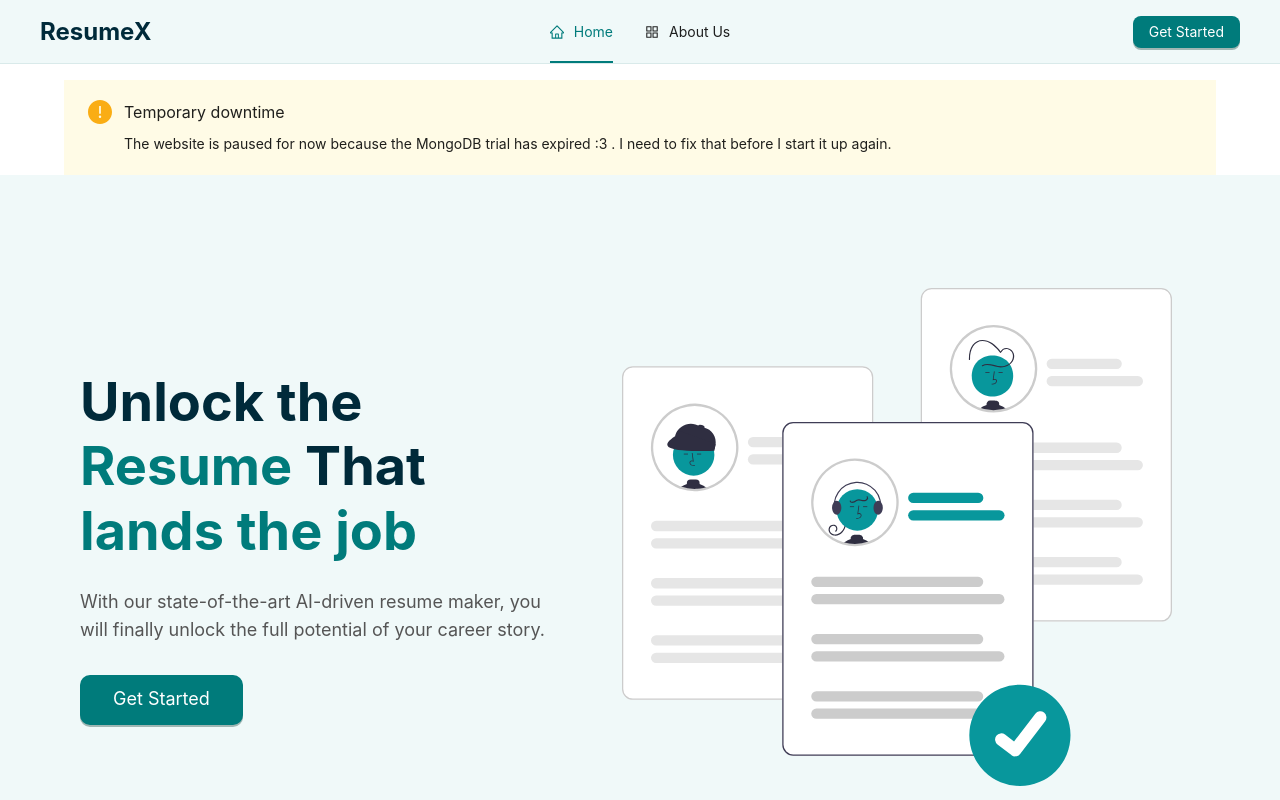
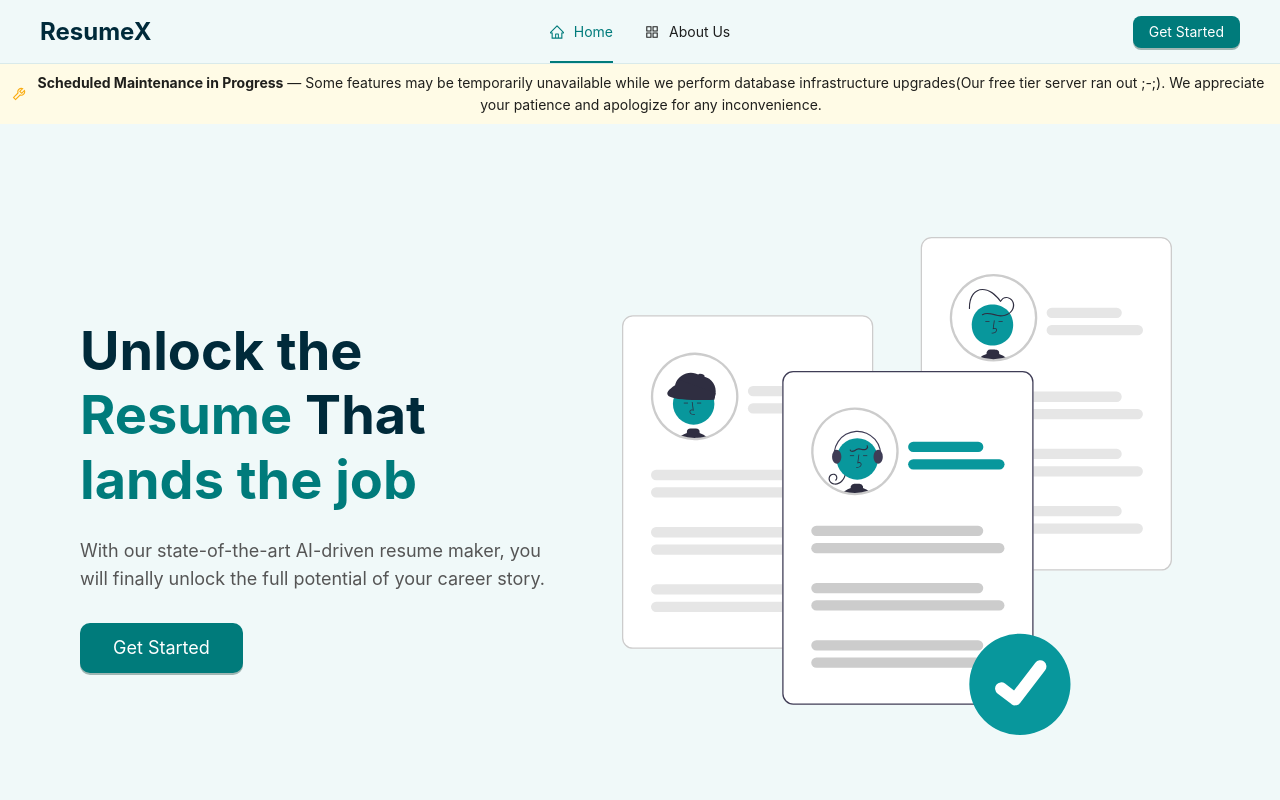
Before and after one commit to omikhan4901/cse299, a React (Vite) app in the folder client/: page / in a window 1280 px wide. Shown: the top 800 px of the page. Built offline with nearby package versions, Linux system fonts and the light colour scheme.

Commit message:
Fixed ui for maintenance message

```diff
--- a/client/src/Homepage.jsx
+++ b/client/src/Homepage.jsx
@@ -22,6 +22,7 @@ import {
   UploadOutlined,
   StarFilled,
   TeamOutlined,
+  ToolOutlined,
 } from "@ant-design/icons";
 import ResumeIllustration from "./ResumeIllustration";
 import { motion } from "framer-motion";
@@ -58,16 +59,21 @@ const HomePage = () => {
 
   return (
     <div style={{ backgroundColor: "#fff", overflowX: "hidden" }}>
-      <div style={{ maxWidth: "1200px", margin: "0 auto", padding: "16px 24px 0" }}>
-        <Alert
-          type="warning"
-          showIcon
-          banner
-          message="Temporary downtime"
-          description="The website is paused for now because the MongoDB trial has expired :3 . I need to fix that before I start it up again."
-        />
-      </div>
-
+      {/* ================= MAINTENANCE BANNER ================= */}
+      <Alert
+        type="warning"
+        banner
+        icon={<ToolOutlined />}
+        message={
+          <span>
+            <strong>Scheduled Maintenance in Progress</strong> &mdash; Some
+            features may be temporarily unavailable while we perform database
+            infrastructure upgrades(Our free tier server ran out ;-;). We appreciate your patience and apologize
+            for any inconvenience.
+          </span>
+        }
+        style={{ textAlign: "center", fontSize: "14px" }}
+      />
       {/* ================= 1. HERO SECTION ================= */}
       <div
         style={{
```
